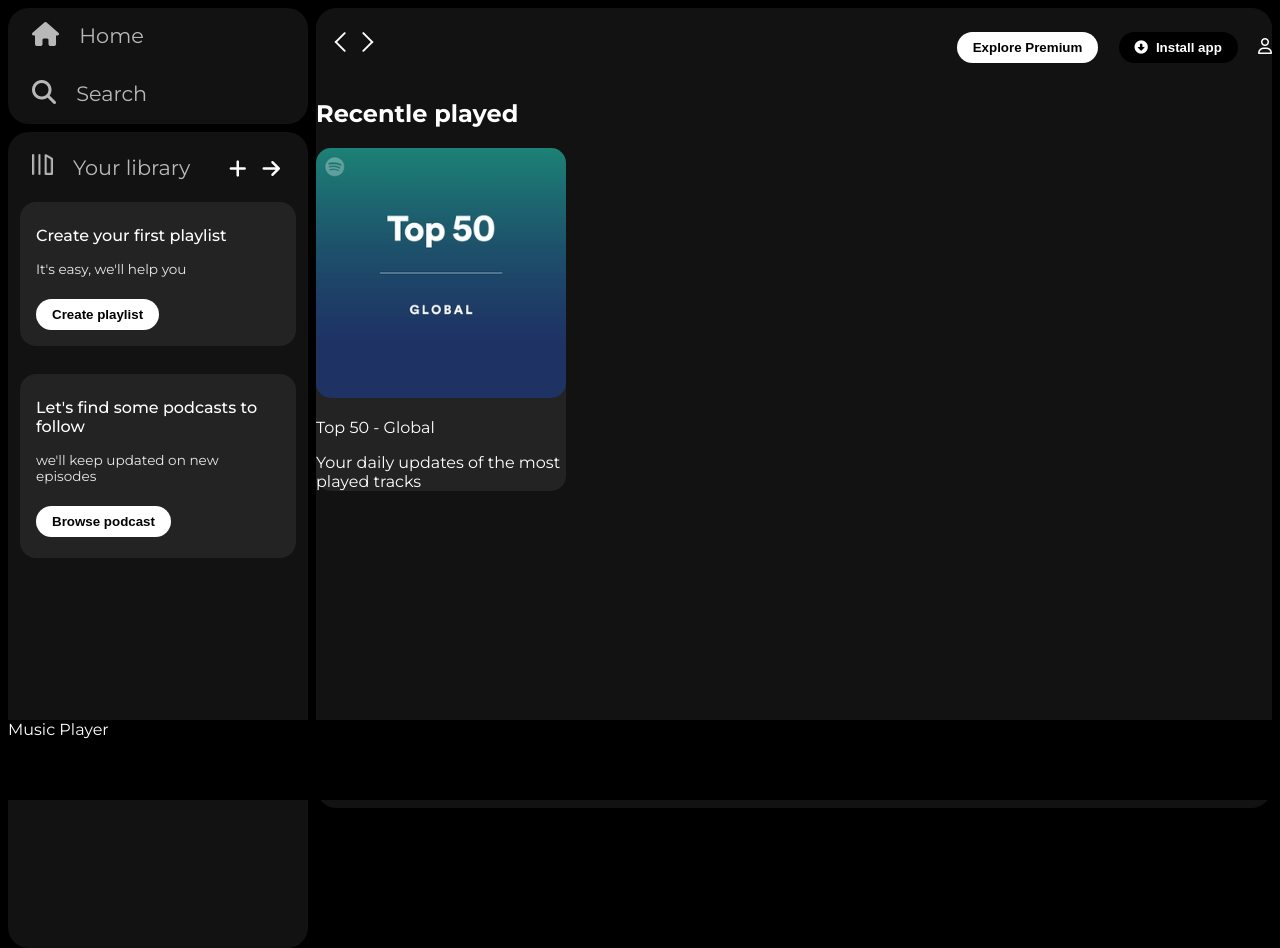
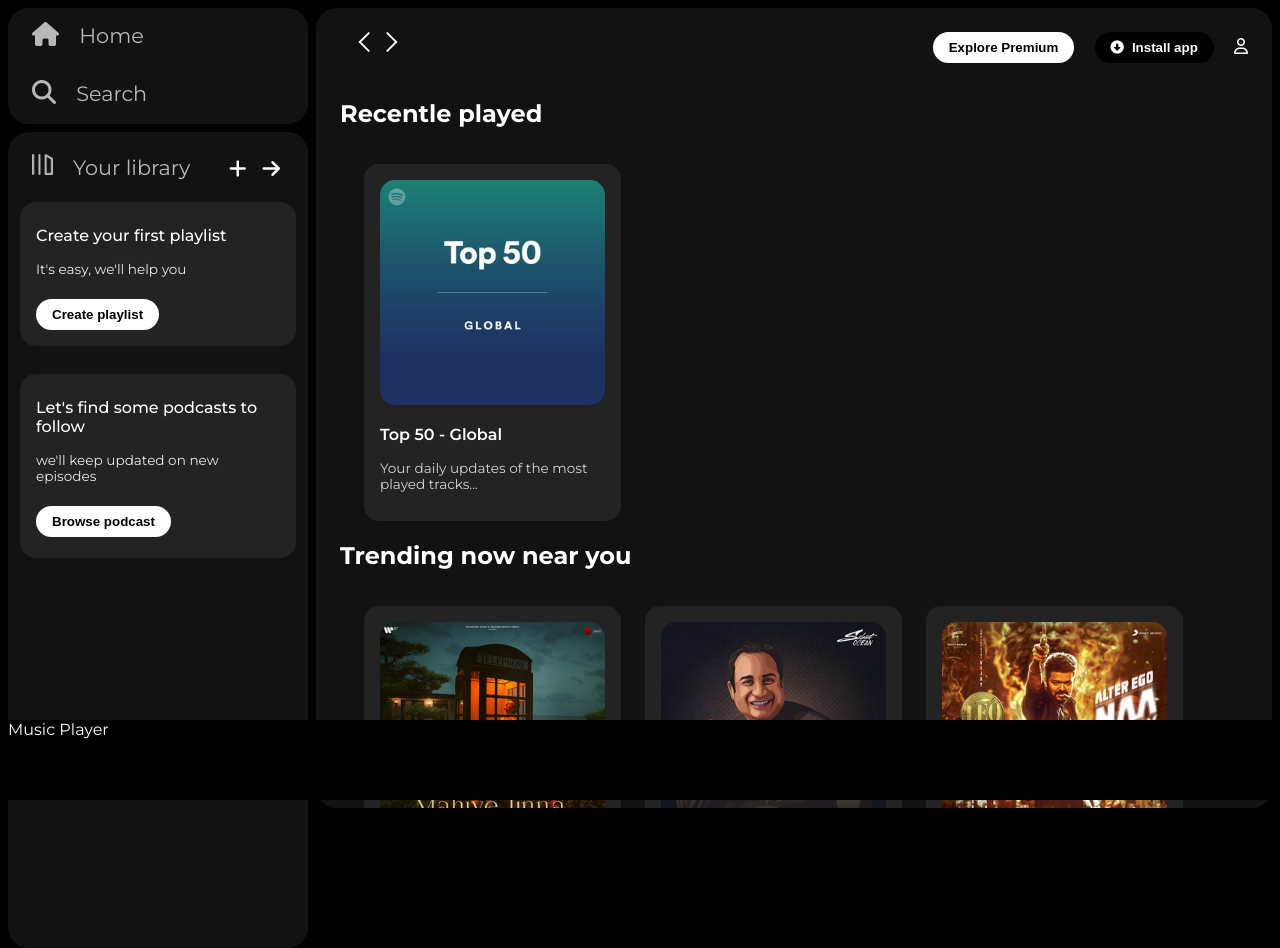
Before and after one commit to anassheikh001/SpotifyClone-Homepage_design-, a plain HTML site: page index.html in a window 1280 px wide. Drawn offline with Linux system fonts and the light colour scheme.

Commit message:
Working on main section

```diff
--- a/index.html
+++ b/index.html
@@ -64,20 +64,79 @@
                 </div>
                 <div class="stiky-nav-options">
                     <button class="badge nav-item hide">Explore Premium</button>
-                    <button class="badge nav-item dark-badge"><i class="fa-solid fa-circle-down" style="margin-right: 8px;"></i>Install app</button>
+                    <button class="badge nav-item dark-badge"><i class="fa-solid fa-circle-down"
+                            style="margin-right: 8px;"></i>Install app</button>
                     <i class="fa-regular fa-user"></i>
                 </div>
+            </div>
 
+            <h2>Recentle played</h2>
+            <div class="cards-container">
+                <div class="card">
+                    <img src="asset/card1img.jpeg" class="card-img">
+                    <p class="card-title">Top 50 - Global</p>
+                    <p class="card-info">Your daily updates of the most played tracks...</p>
+                </div>
             </div>
-            <div class="cards">
-                <h2>Recentle played</h2>
-                <div class="cards-container">
-                    <div class="card">
-                        <img src="asset/card1img.jpeg" class="card-img">
-                        <p class="card-title">Top 50 - Global</p>
-                        <p class="card-info">Your daily updates of the most played tracks</p>
-                    </div>
+            <h2>Trending now near you</h2>
+            <div class="cards-container">
+                <div class="card">
+                    <img src="asset/card2img.jpeg" class="card-img">
+                    <p class="card-title">Top 50 - Global</p>
+                    <p class="card-info">Your daily updates of the most played tracks...</p>
                 </div>
+                <div class="card">
+                    <img src="asset/card3img.jpeg" class="card-img">
+                    <p class="card-title">Top 50 - Global</p>
+                    <p class="card-info">Your daily updates of the most played tracks...</p>
+                </div>
+                <div class="card">
+                    <img src="asset/card4img.jpeg" class="card-img">
+                    <p class="card-title">Top 50 - Global</p>
+                    <p class="card-info">Your daily updates of the most played tracks...</p>
+                </div>
+                <div class="card">
+                    <img src="asset/card3img.jpeg" class="card-img">
+                    <p class="card-title">Top 50 - Global</p>
+                    <p class="card-info">Your daily updates of the most played tracks...</p>
+                </div>
+                <div class="card">
+                    <img src="asset/card4img.jpeg" class="card-img">
+                    <p class="card-title">Top 50 - Global</p>
+                    <p class="card-info">Your daily updates of the most played tracks...</p>
+                </div>
+                <div class="card">
+                    <img src="asset/card4img.jpeg" class="card-img">
+                    <p class="card-title">Top 50 - Global</p>
+                    <p class="card-info">Your daily updates of the most played tracks...</p>
+                </div>
+            </div>
+        <h2>Featured Charts</h2>
+            <div class="cards-container">
+                <div class="card">
+                    <img src="asset/card5img.jpeg" class="card-img">
+                    <p class="card-title">Top 50 - Global</p>
+                    <p class="card-info">Your daily updates of the most played tracks...</p>
+                </div>
+                <div class="card">
+                    <img src="asset/card6img.jpeg" class="card-img">
+                    <p class="card-title">Top 50 - Global</p>
+                    <p class="card-info">Your daily updates of the most played tracks...</p>
+                </div>
+                <div class="card">
+                    <img src="asset/card1img.jpeg" class="card-img">
+                    <p class="card-title">Top 50 - Global</p>
+                    <p class="card-info">Your daily updates of the most played tracks...</p>
+                </div>
+                <div class="card">
+                    <img src="asset/card4img.jpeg" class="card-img">
+                    <p class="card-title">Top 50 - Global</p>
+                    <p class="card-info">Your daily updates of the most played tracks...</p>
+                </div>
+            </div>
+
+            <div class="footer">
+                <div class="line"></div>
             </div>
         </div>
         <div class="music-player">Music Player</div>
--- a/style.css
+++ b/style.css
@@ -23,6 +23,7 @@ body{
     flex: 1;
     border-radius: 1.3rem;
     overflow: auto;
+    padding: 0 1.5rem 0 1.5rem;
     background-color: #121212;
 }
 
@@ -159,14 +160,32 @@ body{
 
 .card{
     background-color: #232323;
-    width: 250px;
+    width: 225px;
+    padding: 1rem;
+    margin-left: 1.5rem;
     border-radius: 15px;
+    margin-top: 1rem;
+}
+.cards-container{
+    display: flex;
+    flex-wrap: wrap;
 }
 .card img{
     width: 100%;
     border-radius: 15px;
 }
+.card-title{
+    font-weight: 600;
+}
 
+.card-info{
+    font-size: 0.85rem;
+    opacity: 0.8;
+}
+
+.footer{
+    height: 300px;
+}
 @media(max-width:1000px){
         .hide{
             display: none;
```
